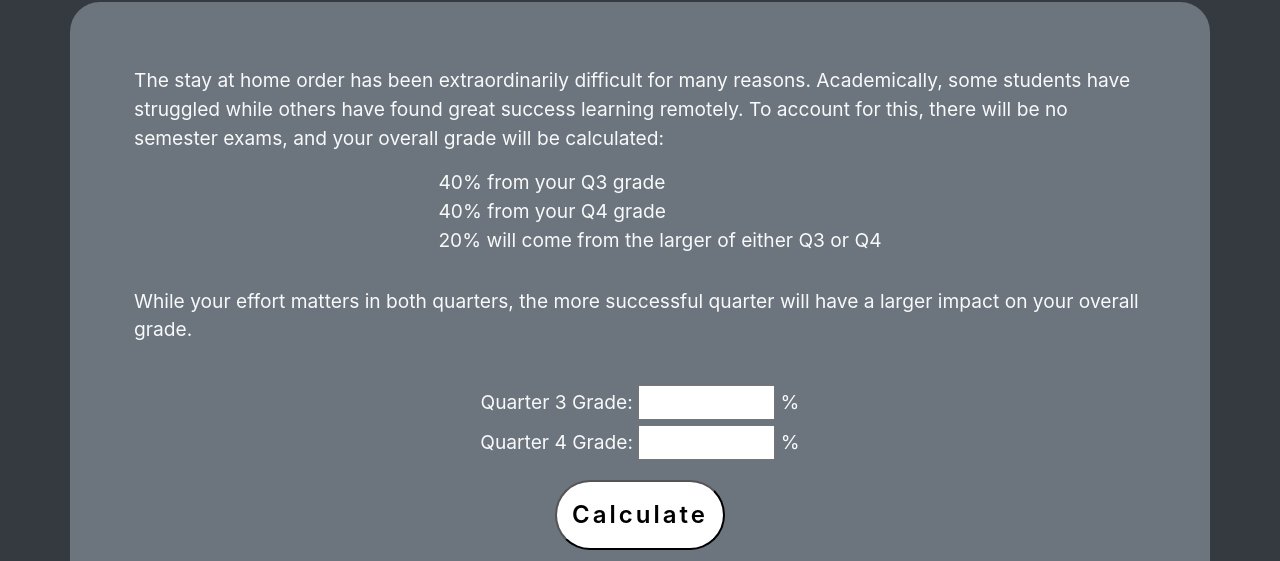
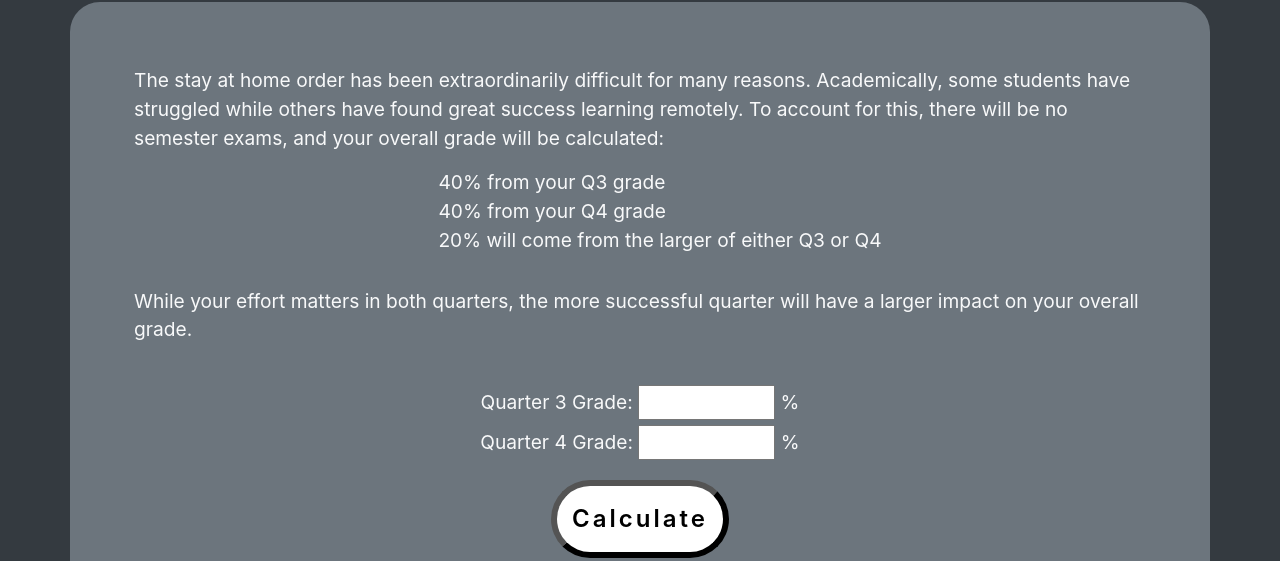
Before and after one commit to MHSMrRice/covid-calc, a plain HTML site: page index.html in a window 1280 px wide. Shown: the part 237-798 px from the top of the page. Drawn offline with nearby package versions, Linux system fonts and the light colour scheme.

Commit message:
button styles

```diff
--- a/index.html
+++ b/index.html
@@ -48,6 +48,7 @@
       font-weight: 600;
       letter-spacing: 3px;
       transition: 0.25s;
+      border-width: 6px;
     }
     button:hover{
       background-color: black;
```
